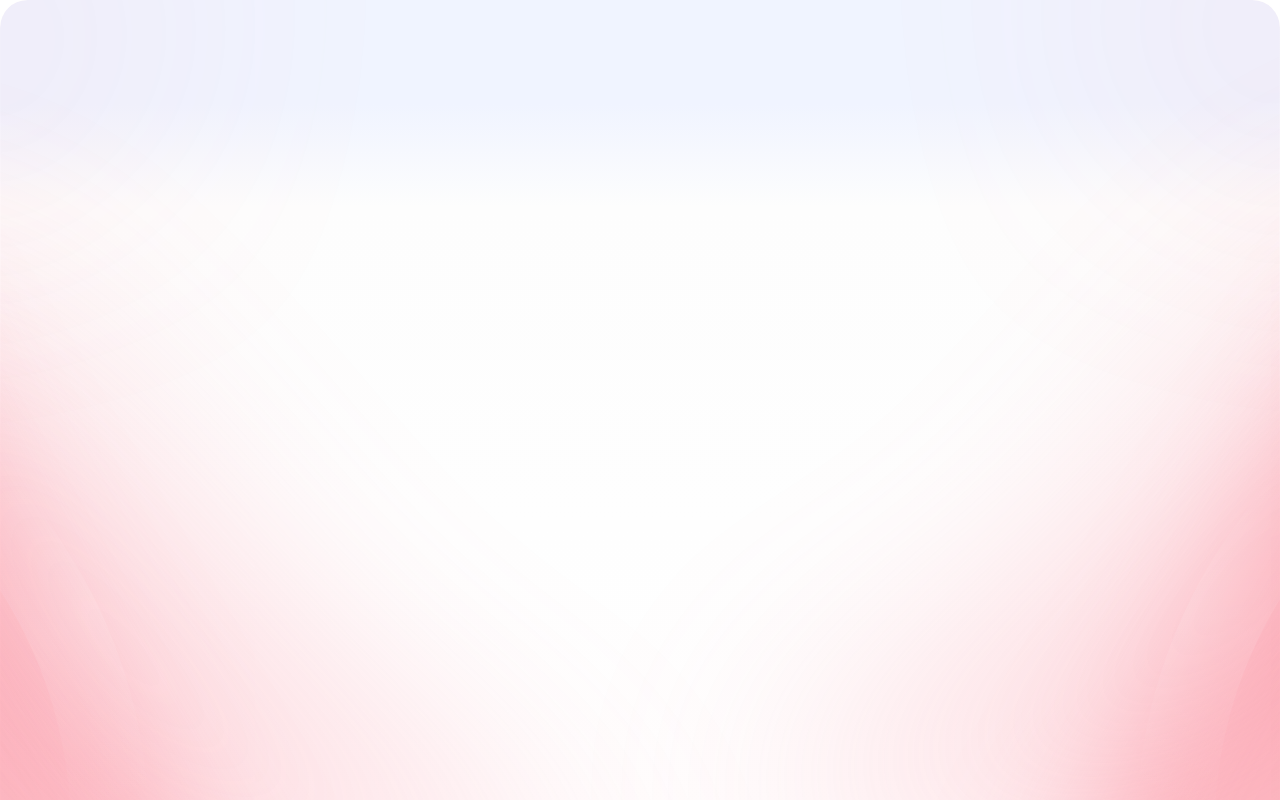
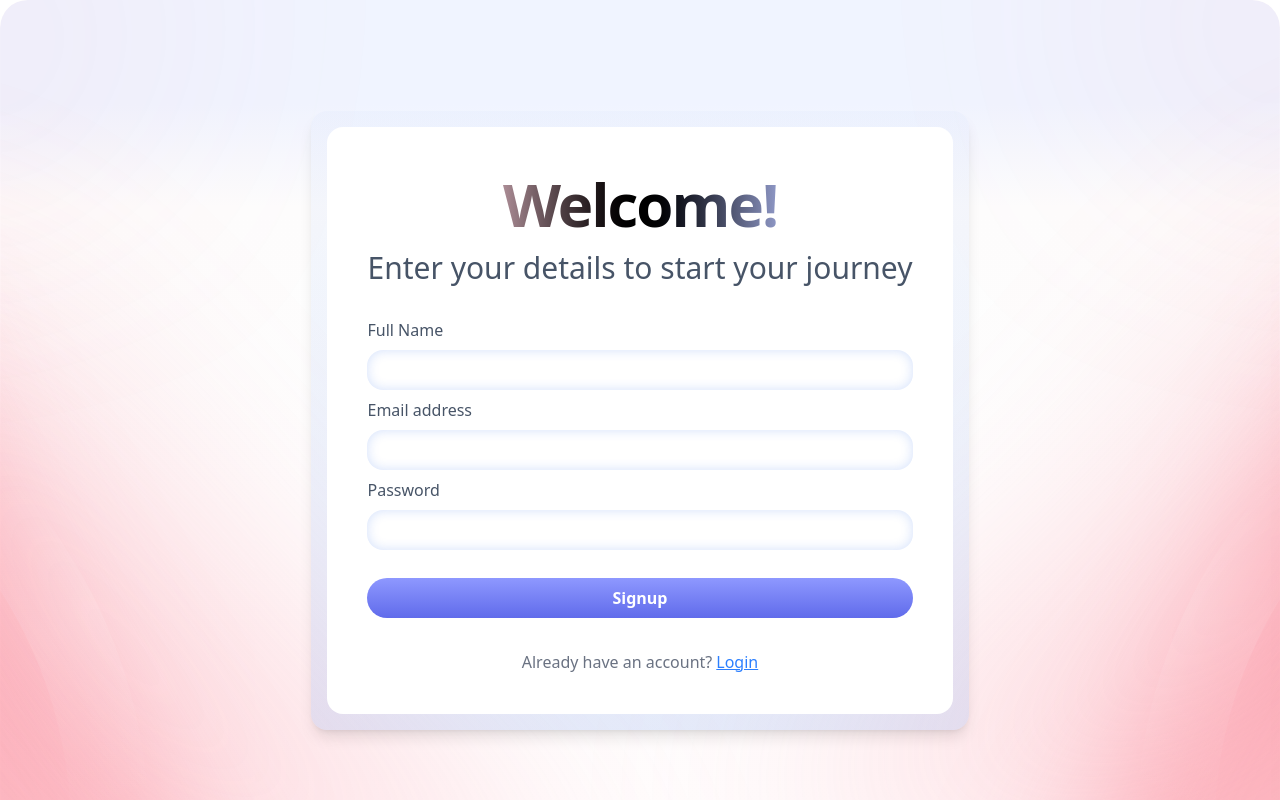
Before and after one commit to Turki41/Resumate, a Next.js app: page /signup in a window 1280 px wide. Built offline with nearby package versions, Linux system fonts and the light colour scheme; no server answers; a web font is replaced by a local one.

Commit message:
signup page finished

```diff
--- /dev/null
+++ b/app/(auth)/login/page.tsx
@@ -0,0 +1,10 @@
+
+const page = () => {
+  return (
+    <main>
+        page
+    </main>
+  )
+}
+
+export default page
--- a/app/(auth)/signup/page.tsx
+++ b/app/(auth)/signup/page.tsx
@@ -1,9 +1,71 @@
-import React from 'react'
+'use client'
+
+import { useSignupMutation } from "@/services/auth"
+import { Loader2 } from "lucide-react"
+import Link from "next/link"
+import { useState } from "react"
+import toast from "react-hot-toast"
 
 const page = () => {
+  const [signup, { isLoading }] = useSignupMutation()
+
+  const [userName, setUserName] = useState('')
+  const [email, setEmail] = useState('')
+  const [password, setPassword] = useState('')
+
+  const handleSignup = async (e: React.FormEvent) => {
+    e.preventDefault()
+
+    try {
+      const userData = {
+        userName,
+        email,
+        password
+      }
+
+      const result = await signup(userData).unwrap()
+      console.log('success', result)
+      toast.success('signed up')
+
+    } catch (error: any) {
+
+      console.log('Error', error)
+      return toast.error(error?.data?.message)
+    }
+  }
+
   return (
     <main className="bg-[url('/images/bg-auth.svg')] bg-cover rounded-none min-h-screen flex items-center justify-center">
+      <div className='gradient-border shadow-lg'>
+        <section className='flex flex-col gap-8 bg-white rounded-2xl p-10'>
 
+          <div className='flex flex-col text-center gap-2 items-center'>
+            <h1>Welcome!</h1>
+            <h2>Enter your details to start your journey</h2>
+          </div>
+
+          <form onSubmit={handleSignup} className="">
+            <div className="form-div">
+
+              <label htmlFor="username">Full Name</label>
+              <input id="username" type="text" value={userName} onChange={(e: React.ChangeEvent<HTMLInputElement>) => setUserName(e.target.value)} />
+
+              <label htmlFor="email">Email address</label>
+              <input type="text" value={email} onChange={(e: React.ChangeEvent<HTMLInputElement>) => setEmail(e.target.value)} />
+
+              <label htmlFor="password">Password</label>
+              <input id="password" type="password" value={password} onChange={(e: React.ChangeEvent<HTMLInputElement>) => setPassword(e.target.value)} />
+              <button disabled={isLoading} className="btn-primary font-semibold mt-5 flex items-center justify-center">{isLoading ? <Loader2 className="animate-spin" /> : 'Signup'}</button>
+            </div>
+          </form>
+
+          <div className="flex gap-1 items-center w-full justify-center">
+            <p className="text-gray-500">Already have an account?</p>
+            <Link href={'/login'} className="text-blue-500 underline hover:text-blue-400 transition-colors">Login</Link>
+          </div>
+
+        </section>
+      </div>
     </main>
   )
 }
--- /dev/null
+++ b/app/ReduxProvider.tsx
@@ -0,0 +1,9 @@
+// app/ReduxProvider.tsx
+'use client';
+
+import { Provider } from 'react-redux';
+import { store } from './store';
+
+export const ReduxProvider = ({ children }: { children: React.ReactNode }) => {
+  return <Provider store={store}>{children}</Provider>;
+};
--- /dev/null
+++ b/app/api/auth/login/route.ts
@@ -0,0 +1,26 @@
+import { createClient } from "@/app/lib/supabaseServer"
+import { NextResponse } from "next/server"
+
+export const POST = async (req: Request) => {
+    try {
+        const { email, password } = await req.json()
+
+        const supabase = await createClient()
+
+        const response = await supabase.auth.signInWithPassword({ email, password })
+
+        const {data: loginUser, error: loginError} = response
+
+        if(loginError) {
+            console.log('Error in login route contoller')
+            return NextResponse.json({message: 'Invaid email or password'}, {status: 400})
+        }
+
+        return NextResponse.json({loginUser})
+    } catch (error) {
+
+    }
+
+
+
+}
--- a/app/api/auth/signup/route.ts
+++ b/app/api/auth/signup/route.ts
@@ -12,13 +12,6 @@ export const POST = async (req: Request) => {
 
         const supabase = await createClient()
 
-        const { data: existingUser } = await supabase.from('Users').select('*').eq('email', email).single()
-
-        if (existingUser) {
-            console.log('User already exist', existingUser)
-            return NextResponse.json({ message: 'User already exists' }, { status: 400 })
-        }
-
         const { data: authData, error: signUpError } = await supabase.auth.signUp({
             email,
             password,
@@ -29,7 +22,13 @@ export const POST = async (req: Request) => {
             return NextResponse.json({ message: signUpError.message }, { status: 400 })
         }
 
-        const { data: newUser, error: insertError } = await supabase.from('Users').insert(authData).single()
+        const inserUser = {
+            id: authData.user!.id,
+            email,
+            userName: userName,
+        }
+        const { data: newUser, error: insertError } = await supabase.from('Users').insert(inserUser).select()
+
 
         if (insertError) {
             console.log('Error in inserting signed up user to db', insertError)
--- a/app/globals.css
+++ b/app/globals.css
@@ -40,7 +40,7 @@ label {
 }
 
 input {
-  @apply w-full p-4 inset-shadow rounded-2xl focus:outline-none bg-white;
+  @apply w-full py-2 px-3 inset-shadow rounded-2xl focus:outline-none bg-white;
 }
 
 textarea {
@@ -61,7 +61,7 @@ form {
   }
 
   .btn-primary {
-    @apply primary-gradient text-white rounded-full px-4 py-2 cursor-pointer w-full hover:primary-gradient-hover;
+    @apply primary-gradient text-white rounded-full px-4 py-2 cursor-pointer w-full hover:primary-gradient-hover disabled:opacity-70;
   }
 
   .resume-nav {
@@ -93,11 +93,11 @@ form {
   }
 
   .resumes-section {
-    @apply flex flex-wrap max-md:flex-col max-md:gap-4 gap-6 items-start max-md:items-center w-full max-w-[1850px] justify-evenly;
+    @apply flex flex-wrap max-md:flex-col max-md:gap-4 gap-6 lg:gap-1 px-1 items-start max-md:items-center w-full max-w-[1850px] justify-evenly;
   }
 
   .resume-card {
-    @apply flex flex-col gap-8 h-[560px] w-[350px] lg:w-[430px] xl:w-[490px] bg-white rounded-2xl p-4;
+    @apply flex flex-col gap-8 h-[530px] w-[350px] lg:w-[430px] xl:w-[450px] bg-white rounded-2xl p-4;
   }
 
   .resume-card-header {
--- a/app/hooks.ts
+++ /dev/null
@@ -1,6 +0,0 @@
-import { useDispatch, useSelector } from 'react-redux'
-import type { RootState, AppDispatch } from './store'
-
-// Use throughout your app instead of plain `useDispatch` and `useSelector`
-export const useAppDispatch = useDispatch.withTypes<AppDispatch>()
-export const useAppSelector = useSelector.withTypes<RootState>()
--- a/app/layout.tsx
+++ b/app/layout.tsx
@@ -1,8 +1,8 @@
 import type { Metadata } from "next";
 import { Geist, Geist_Mono } from "next/font/google";
 import "./globals.css";
-import { Provider } from "react-redux";
-import { store } from "./store";
+import { ReduxProvider } from "./ReduxProvider";
+import { Toaster } from "react-hot-toast";
 
 const geistSans = Geist({
   variable: "--font-geist-sans",
@@ -29,9 +29,11 @@ export default function RootLayout({
       <body
         className={`${geistSans.variable} ${geistMono.variable} antialiased`}
       >
-        <Provider store={store}>
+        <ReduxProvider>
+          <Toaster />
           {children}
-        </Provider>
+        </ReduxProvider>
+
       </body>
     </html>
   );
--- a/app/store.ts
+++ b/app/store.ts
@@ -1,7 +1,11 @@
+import { authApi } from '@/services/auth'
 import { configureStore } from '@reduxjs/toolkit'
 
 export const store = configureStore({
-  reducer: {},
+  reducer: {
+    [authApi.reducerPath]: authApi.reducer
+  },
+  middleware: (getDefaultMiddleware) => getDefaultMiddleware().concat(authApi.middleware)
 })
 
 // Infer the `RootState` and `AppDispatch` types from the store itself
--- a/features/auth/authSlice.ts
+++ /dev/null
@@ -1,20 +0,0 @@
-import { createSlice } from "@reduxjs/toolkit";
-
-interface authState {
-    user: User | null,
-    isLoading: boolean,
-}
-
-const initialState: authState = {
-    user: null,
-    isLoading: true
-}
-
-export const authSlice = createSlice({
-    name: 'auth',
-    initialState,
-    reducers: {},
-    extraReducers: (builder) => {
-
-    }
-})
--- a/package.json
+++ b/package.json
@@ -12,9 +12,11 @@
     "@reduxjs/toolkit": "^2.11.0",
     "@supabase/ssr": "^0.8.0",
     "@supabase/supabase-js": "^2.86.2",
+    "lucide-react": "^0.556.0",
     "next": "16.0.7",
     "react": "19.2.0",
     "react-dom": "19.2.0",
+    "react-hot-toast": "^2.6.0",
     "react-redux": "^9.2.0"
   },
   "devDependencies": {
--- /dev/null
+++ b/services/auth.ts
@@ -0,0 +1,24 @@
+import { createApi, fetchBaseQuery } from "@reduxjs/toolkit/query/react";
+
+export const authApi = createApi({
+    reducerPath: 'auth',
+    baseQuery: fetchBaseQuery({baseUrl: process.env.NEXT_PUBLIC_BASE_URL}),
+    endpoints: (builder) => ({
+        signup: builder.mutation({
+            query: (body) => ({
+                url: 'auth/signup',
+                method: 'POST',
+                body
+            })
+        }),
+        login: builder.mutation({
+            query: (body) => ({
+                url: 'auth/login',
+                method: 'POST',
+                body
+            })
+        })
+    })
+})
+
+export const {useSignupMutation} = authApi
```
Also changed, not shown: 1 other file (tests, documents, lock files or other folders).
